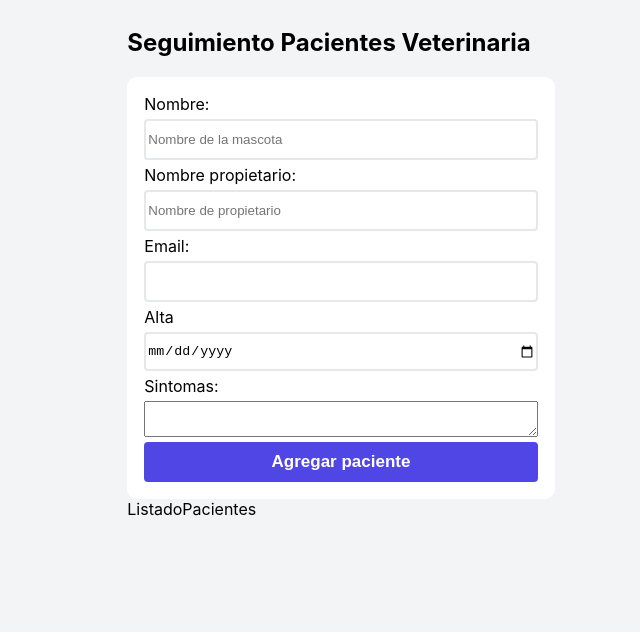
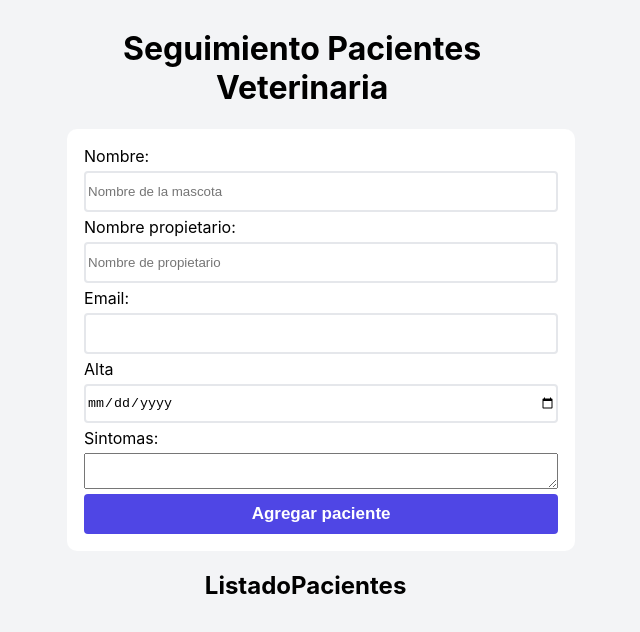
Before and after one commit to Gitbertod/formularioVeterinaria, a React (Vite) app in the folder formulario-veterinaria/: page / in a window 1280 px wide. Shown: the top 632 px of the page, without its empty margins (311-951 px from the left). Built offline with nearby package versions, Linux system fonts and the light colour scheme.

Commit message:
local storage added

```diff
--- a/formulario-veterinaria/src/App.css
+++ b/formulario-veterinaria/src/App.css
@@ -1,11 +1,8 @@
 #root {
-
   background-color: #f3f4f6;
   display: flex;
   justify-content: center;
   align-content: center;
-  width: 100%;
-  padding: 0px;
-  margin: 0px auto;
+  width: 90%;
 
 }
--- a/formulario-veterinaria/src/App.jsx
+++ b/formulario-veterinaria/src/App.jsx
@@ -6,16 +6,8 @@ import ListadoPacientes from './components/listado-pacientes/ListadoPacientes'
 import './App.css'
 
 function App() {
-  const [pacientes, setPacientes] = useState([]);
+  const [pacientes, setPacientes] = useState(JSON.parse(localStorage.getItem('pacientes')) ?? []);
   const [paciente, setPaciente] = useState({});
-
-  useEffect(() => {
-    const obtenerLS = () => {
-      const pacientesLS = JSON.parse(localStorage.getItem('pacientes')) ?? [];
-      setPacientes(pacientesLS)
-    }
-    obtenerLS();
-  }, []);
 
   useEffect(() => {
     localStorage.setItem('pacientes', JSON.stringify( pacientes ));
--- a/formulario-veterinaria/src/components/formulario/Formulario.module.css
+++ b/formulario-veterinaria/src/components/formulario/Formulario.module.css
@@ -6,6 +6,7 @@
     background-color: #fff;
     border-radius: 10px;
     padding: 12px;
+    margin-left: 7px;
 
 }
 input{
--- a/formulario-veterinaria/src/components/header/Header.jsx
+++ b/formulario-veterinaria/src/components/header/Header.jsx
@@ -3,7 +3,10 @@ import style from './Header.module.css'
 const Header = () => {
     return (
         <div className={style.header}>
-            <h2>Seguimiento Pacientes Veterinaria</h2>
+            <div>
+                <h1>Seguimiento Pacientes Veterinaria</h1>
+            </div>
+
         </div>
     )
 }
--- a/formulario-veterinaria/src/components/header/Header.module.css
+++ b/formulario-veterinaria/src/components/header/Header.module.css
@@ -1,6 +1,7 @@
 .header {
     display: flex;
     justify-content: center;
+    align-items: center;
     text-align: center;
-    margin: 0px auto;
+
 }
--- a/formulario-veterinaria/src/components/listado-pacientes/ListadoPaciente.module.css
+++ b/formulario-veterinaria/src/components/listado-pacientes/ListadoPaciente.module.css
@@ -2,4 +2,12 @@
    display: flex;
    justify-content: center;
    flex-direction: column;
+   margin-left: 7px;
 }
+
+.tituloListado {
+   display: flex;
+   justify-content: center;
+   text-align: center;
+   margin: 0px auto;
+}
--- a/formulario-veterinaria/src/components/listado-pacientes/ListadoPacientes.jsx
+++ b/formulario-veterinaria/src/components/listado-pacientes/ListadoPacientes.jsx
@@ -5,7 +5,7 @@ import style from './ListadoPaciente.module.css'
 const ListadoPacientes = ({ pacientes, setPaciente, eliminarPaciente }) => {
   return (
     <div className={style.listadoPacientes}>
-      <div>ListadoPacientes</div>
+      <div className={style.tituloListado}><h2>ListadoPacientes</h2></div>
       {pacientes.map(paciente =>
         <Paciente
           key={paciente.id}
```
